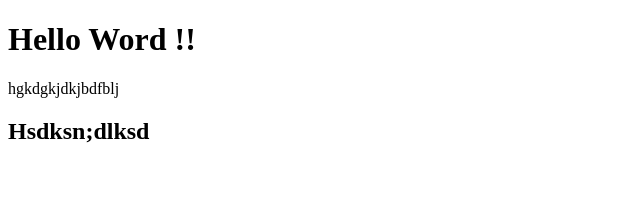
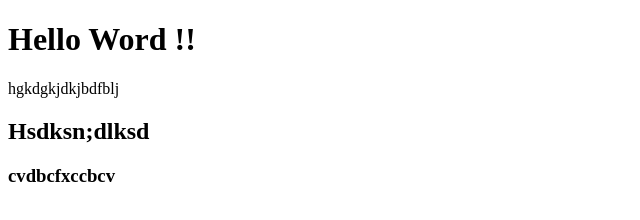
Before and after one commit to khanhhung0810/Lu-Huynh-Khanh-Hung, a plain HTML site: page index.html in a window 1280 px wide. Shown: the whole page, without its empty margins (0-640 px from the left). Drawn offline with Linux system fonts and the light colour scheme.

Commit message:
no message

```diff
--- a/index.html
+++ b/index.html
@@ -10,5 +10,6 @@
     <h1>Hello Word !!</h1>
     <p>hgkdgkjdkjbdfblj</p>
     <h2>Hsdksn;dlksd</h2>
+    <h3>cvdbcfxccbcv</h3>
 </body>
 </html>
```
